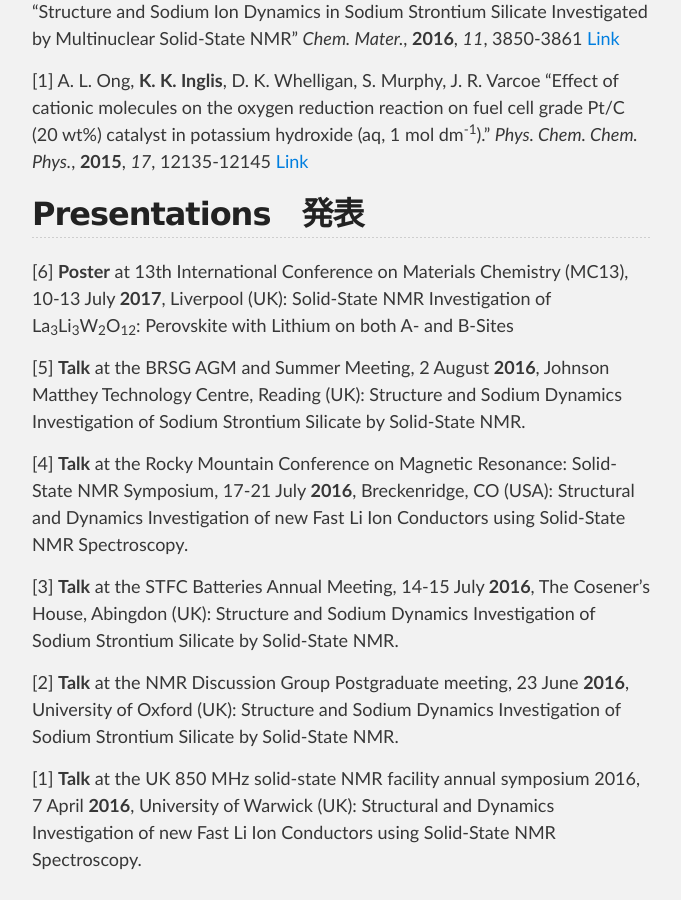
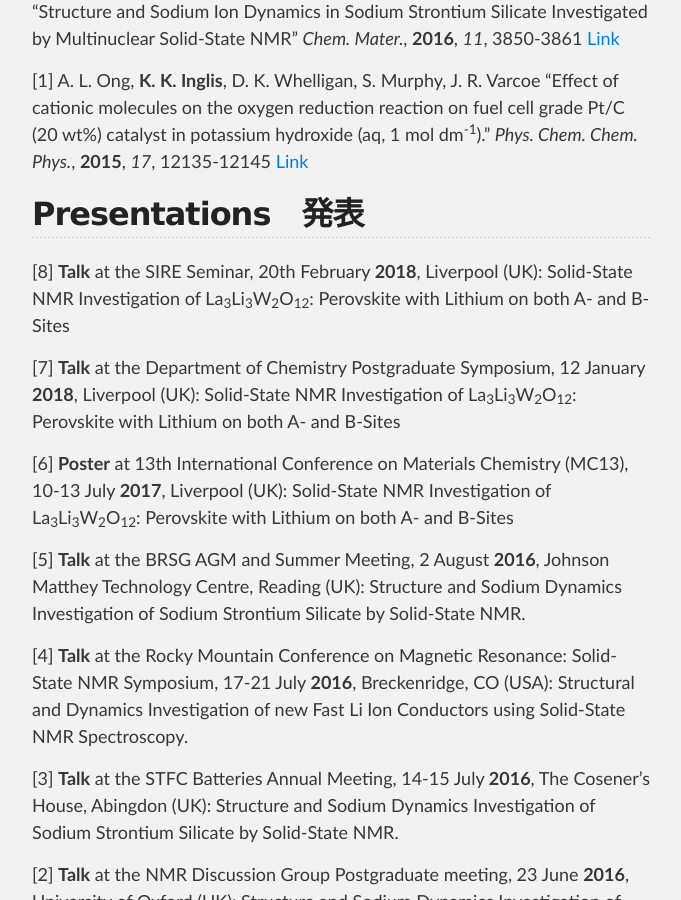
Before and after one commit to kkinglis/kkinglis.github.io, a Jekyll site: the page built from publications.md, in a window 1280 px wide and 900 px high, scrolled down 747 px. Shown: the whole window, without its empty margins (298-979 px from the left). Built offline with Jekyll 4.4.1, drawn with Linux system fonts in a browser that asks for light colours; our own code applies the rules of GitHub Pages for plain Markdown files.

Commit message:
Update publications.md

```diff
--- a/publications.md
+++ b/publications.md
@@ -23,6 +23,10 @@
 
 ## Presentations　発表
 
+[8\] **Talk** at the SIRE Seminar, 20th February **2018**, Liverpool (UK): Solid-State NMR Investigation of La<sub>3</sub>Li<sub>3</sub>W<sub>2</sub>O<sub>12</sub>: Perovskite with Lithium on both A- and B-Sites
+
+[7\] **Talk** at the Department of Chemistry Postgraduate Symposium, 12 January **2018**, Liverpool (UK): Solid-State NMR Investigation of La<sub>3</sub>Li<sub>3</sub>W<sub>2</sub>O<sub>12</sub>: Perovskite with Lithium on both A- and B-Sites
+
 [6\] **Poster** at 13th International Conference on Materials Chemistry (MC13), 10-13 July **2017**, Liverpool (UK): Solid-State NMR Investigation of La<sub>3</sub>Li<sub>3</sub>W<sub>2</sub>O<sub>12</sub>: Perovskite with Lithium on both A- and B-Sites
 
 [5\] **Talk** at the BRSG AGM and Summer Meeting, 2 August **2016**, Johnson Matthey Technology Centre, Reading (UK): Structure and Sodium Dynamics Investigation of Sodium Strontium Silicate by Solid-State NMR.
```
